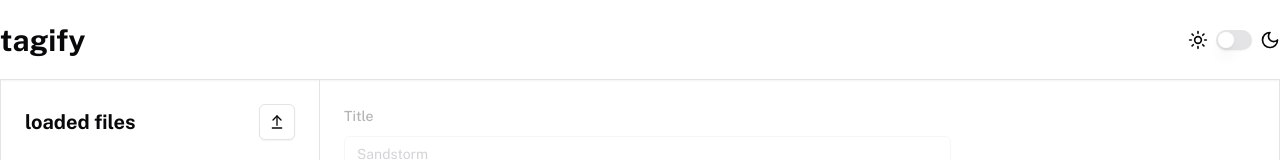
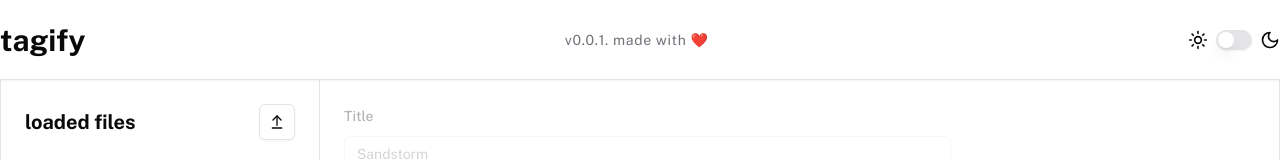
Before and after one commit to bewle/tagify, a Next.js app: page / in a window 1280 px wide. Shown: the top 160 px of the page. Built offline with nearby package versions, Linux system fonts and the light colour scheme; what tailwindcss-motion would draw is missing.

Commit message:
update Navbar.tsx

```diff
--- a/src/components/Navbar.tsx
+++ b/src/components/Navbar.tsx
@@ -2,9 +2,12 @@ import ThemeToggle from "./ThemeToggle";
 
 export default function Navbar() {
     return (
-        <nav className="h-20 border-b-[1px] border-border shadow-sm">
+        <nav className="h-20 border-b-[1px] border-border shadow-sm transition-colors">
             <div className="container flex items-center justify-between h-full ">
                 <p className="text-3xl font-bold">tagify</p>
+                <p className="text-sm tracking-wider text-muted-foreground">
+                    v0.0.1. made with ❤️
+                </p>
                 <div className="flex gap-2">
                     <ThemeToggle variant="outline" />
                 </div>
```
